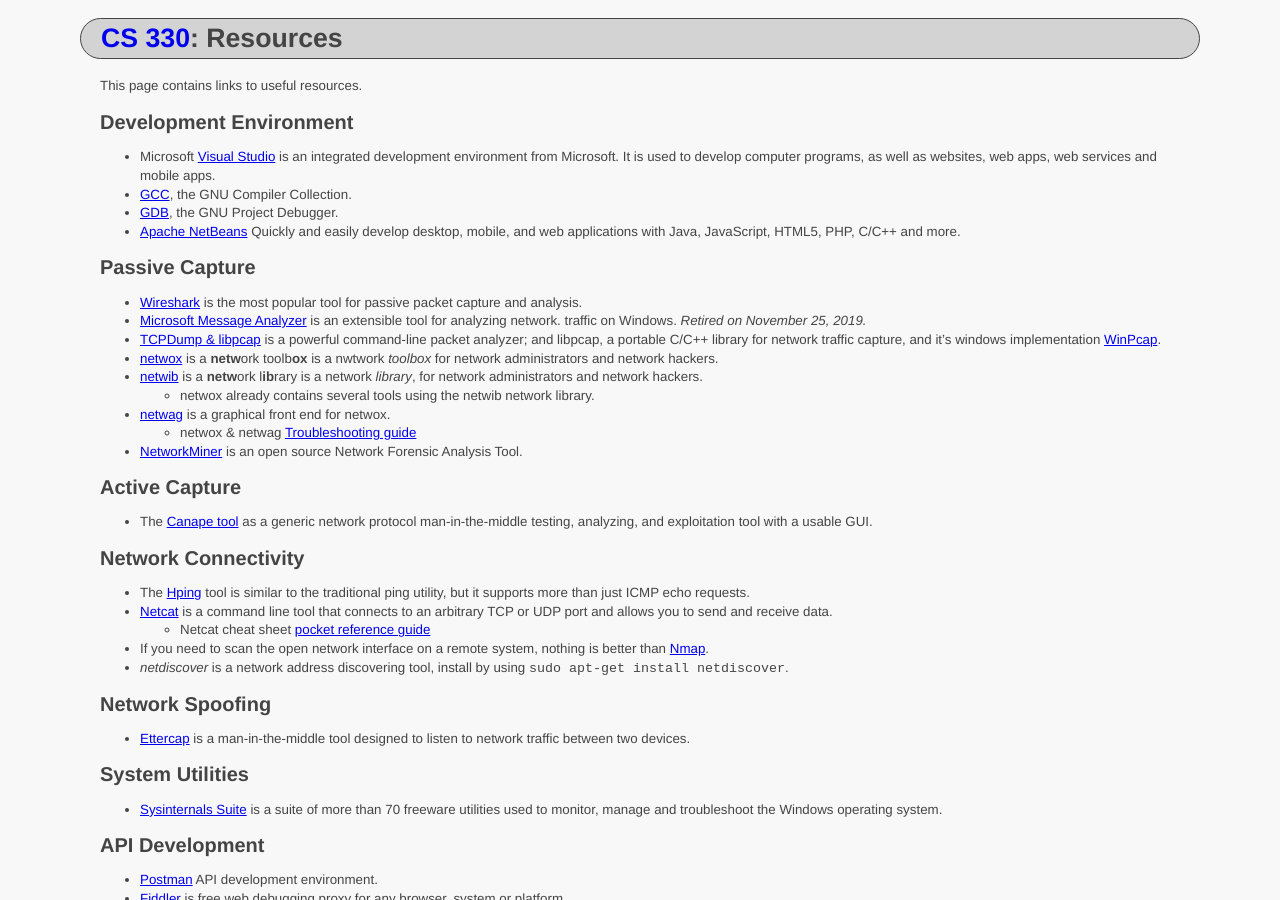
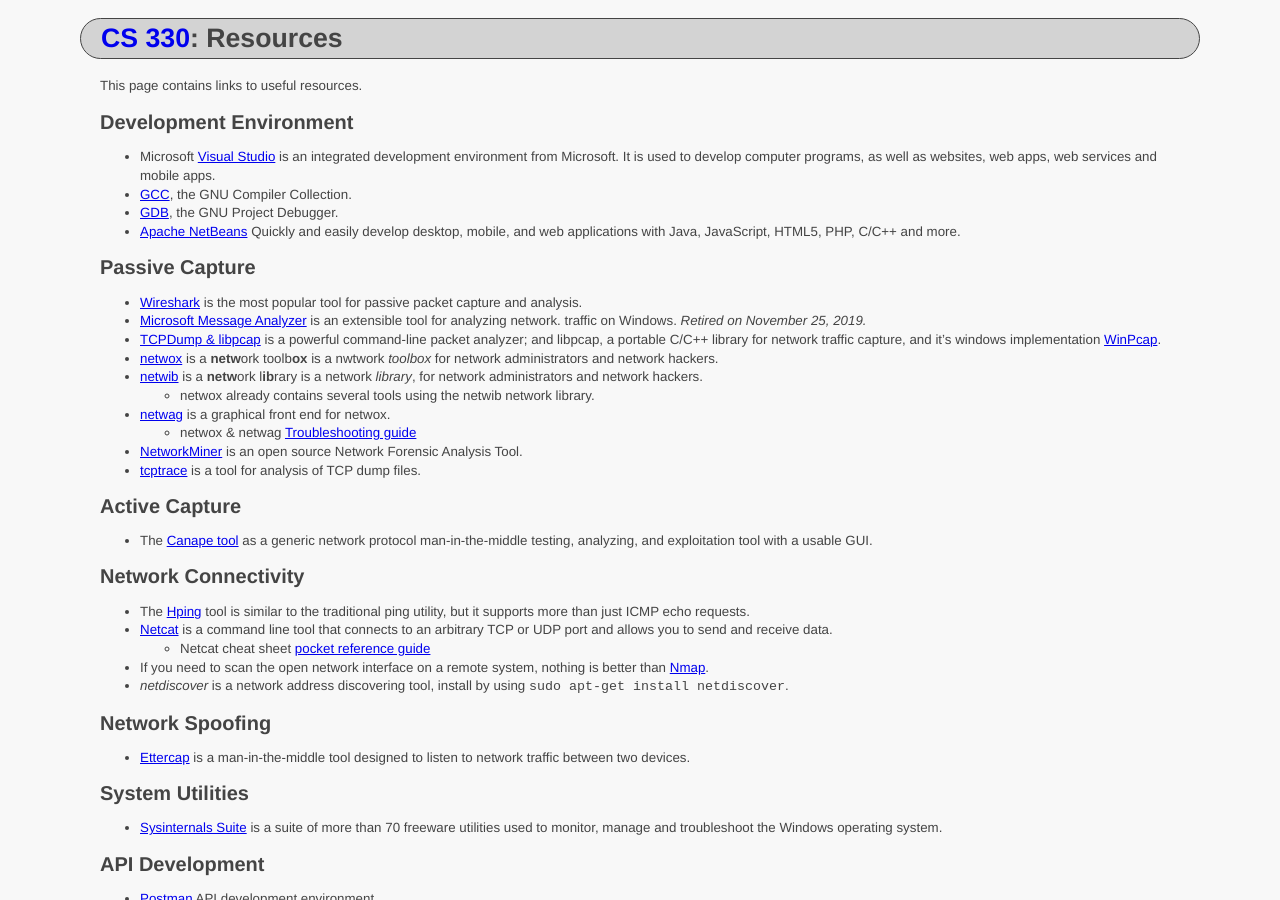
Before and after one commit to ycpcs/cs330-fall2020, a Jekyll site: the page built from resources/index.md, in a window 1280 px wide and 900 px high. Built offline with Jekyll 4.4.1, drawn with Linux system fonts in a browser that asks for light colours.

Commit message:
update resources

```diff
--- a/resources/index.md
+++ b/resources/index.md
@@ -25,6 +25,7 @@ traffic on Windows. *Retired on November 25, 2019.*
 - [netwag](http://www.cis.syr.edu/~wedu/seed/Labs/Lab_Setup/netw522/netwag-doc_html/) is a graphical front end for netwox.
   - netwox & netwag [Troubleshooting guide](docs\netwox.pdf)
 - [NetworkMiner](https://www.netresec.com/?page=NetworkMiner) is an open source Network Forensic Analysis Tool.
+- [tcptrace](http://www.tcptrace.org/) is a tool for analysis of TCP dump files.
 
 Active Capture
 ------------------------------------
```
